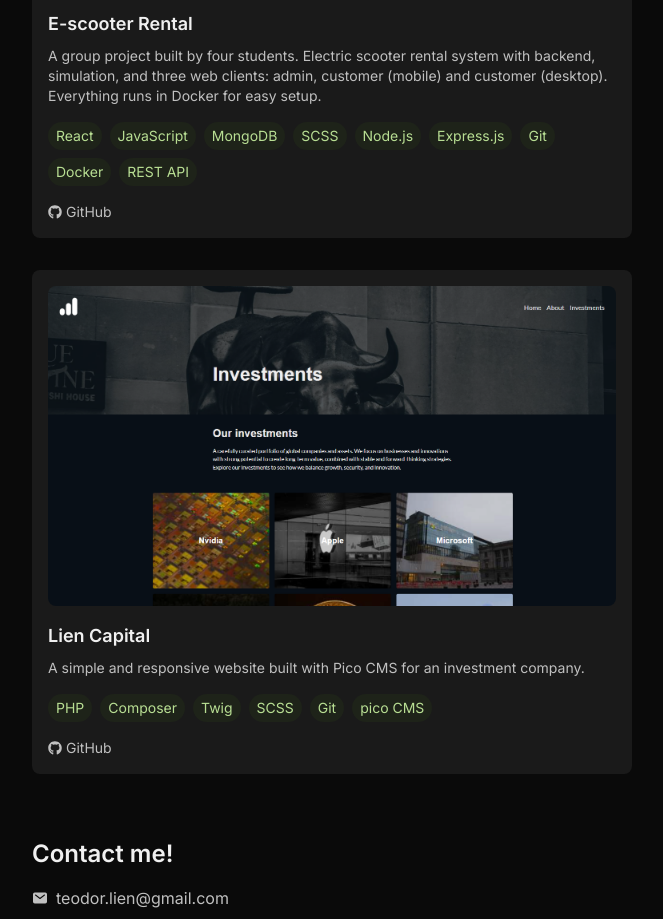
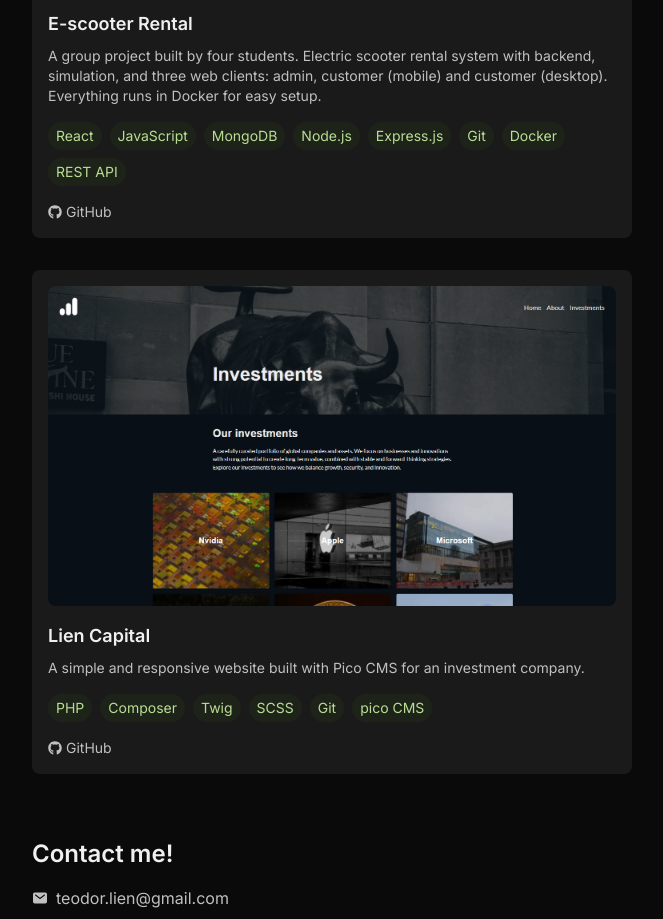
Before and after one commit to Teodor29/Teodor29.github.io, a React (Vite) app: page / in a window 1280 px wide. Shown: the part 2180-3099 px from the top of the page, without its empty margins (616-1279 px from the left). Built offline with nearby package versions, Linux system fonts and the light colour scheme.

Commit message:
update portfolio data

```diff
--- a/src/data/portfolioData.js
+++ b/src/data/portfolioData.js
@@ -63,7 +63,6 @@
       "React",
       "JavaScript",
       "MongoDB",
-      "SCSS",
       "Node.js",
       "Express.js",
       "Git",
```
